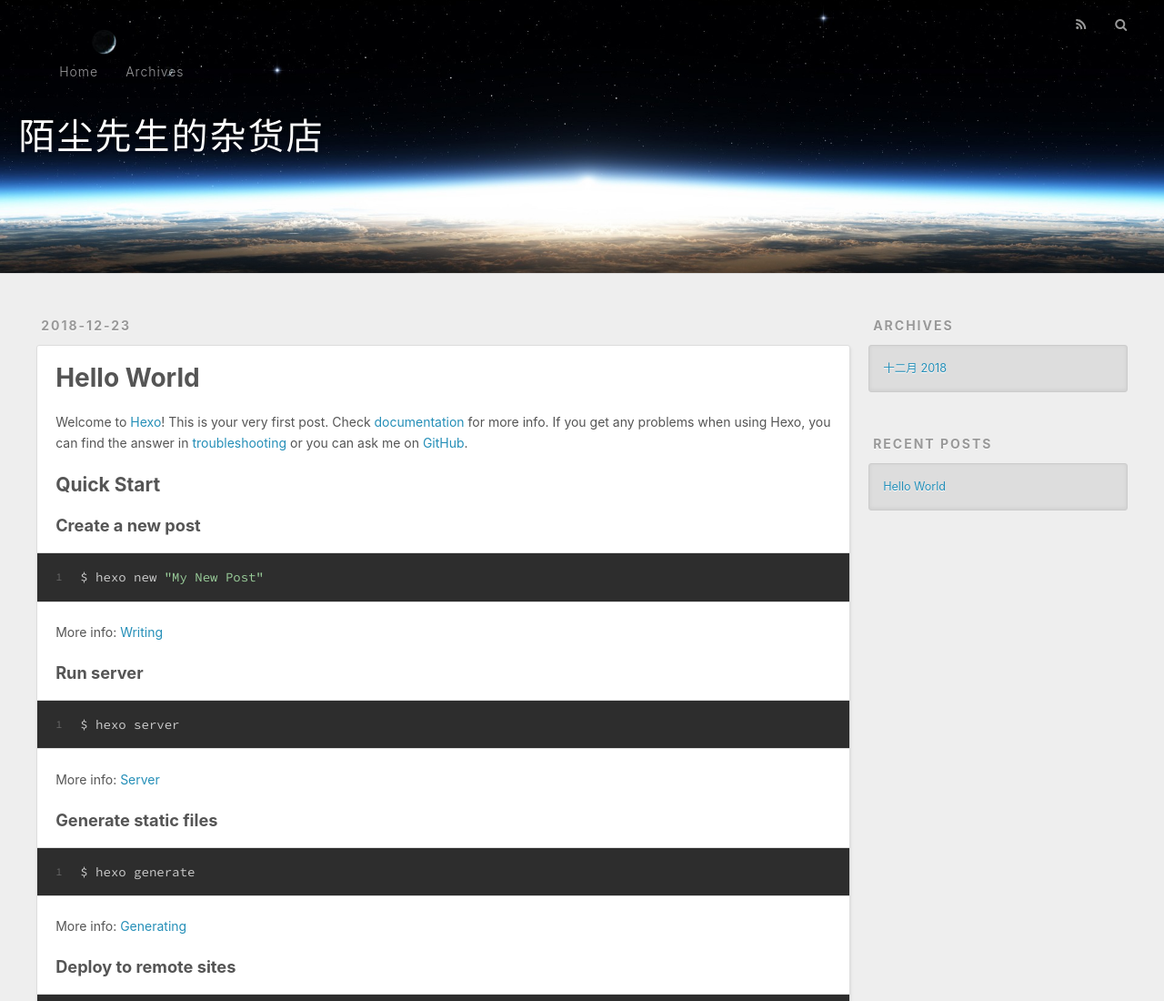
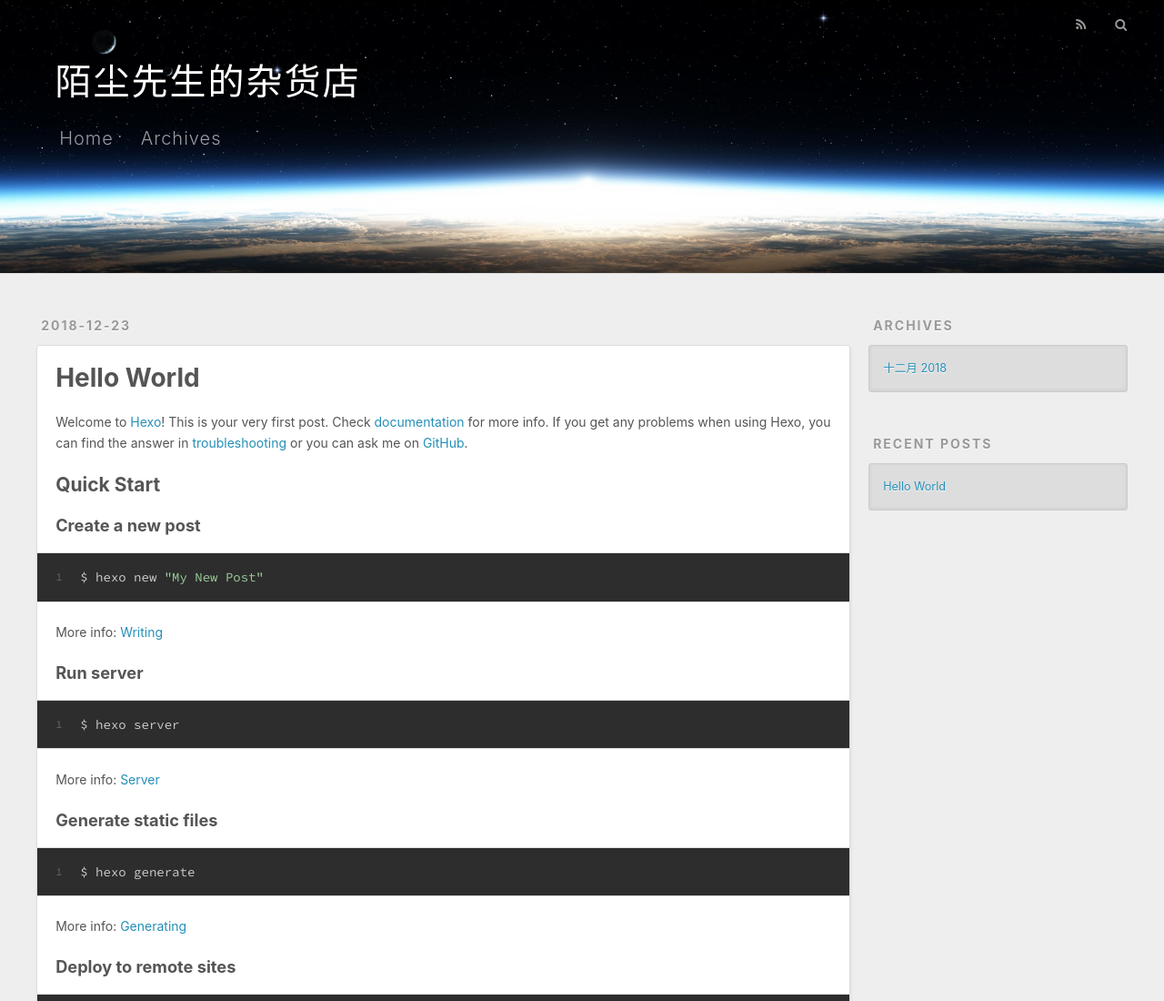
Before and after one commit to Varmonson/Varmonson.github.io, a plain HTML site: page index.html in a window 1280 px wide. Shown: the top 1100 px of the page at 91% size. Drawn offline with nearby package versions, Linux system fonts and the light colour scheme.

Commit message:
Site updated: 2018-12-23 21:26:36

```diff
--- a/css/style.css
+++ b/css/style.css
@@ -358,8 +358,8 @@ body {
   text-align: left;
   height: 40px;
   position: absolute;
-  top: 50%;
-  left: 0;
+  top: 30%;
+  left: 40px;
   margin-top: -20px;
 }
 #logo,
@@ -385,7 +385,8 @@ body {
 #main-nav {
   float: left;
   margin-left: 10px;
-  margin-top: 50px;
+  margin-top: 120px;
+  font-size: 20px;
 }
 .nav-icon,
 .main-nav-link {
--- a/index.html
+++ b/index.html
@@ -100,7 +100,7 @@
 
     </div>
     <footer class="article-footer">
-      <a data-url="http://yoursite.com/2018/12/23/hello-world/" data-id="cjq0u73qt000054sqm3a6vez2" class="article-share-link">Share</a>
+      <a data-url="http://yoursite.com/2018/12/23/hello-world/" data-id="cjq0xf7mw0000ucsqqj3z0qx7" class="article-share-link">Share</a>
 
 
     </footer>
```
Also changed, not shown: 2018/12/23/hello-world/index.html (+1 -1 lines).
